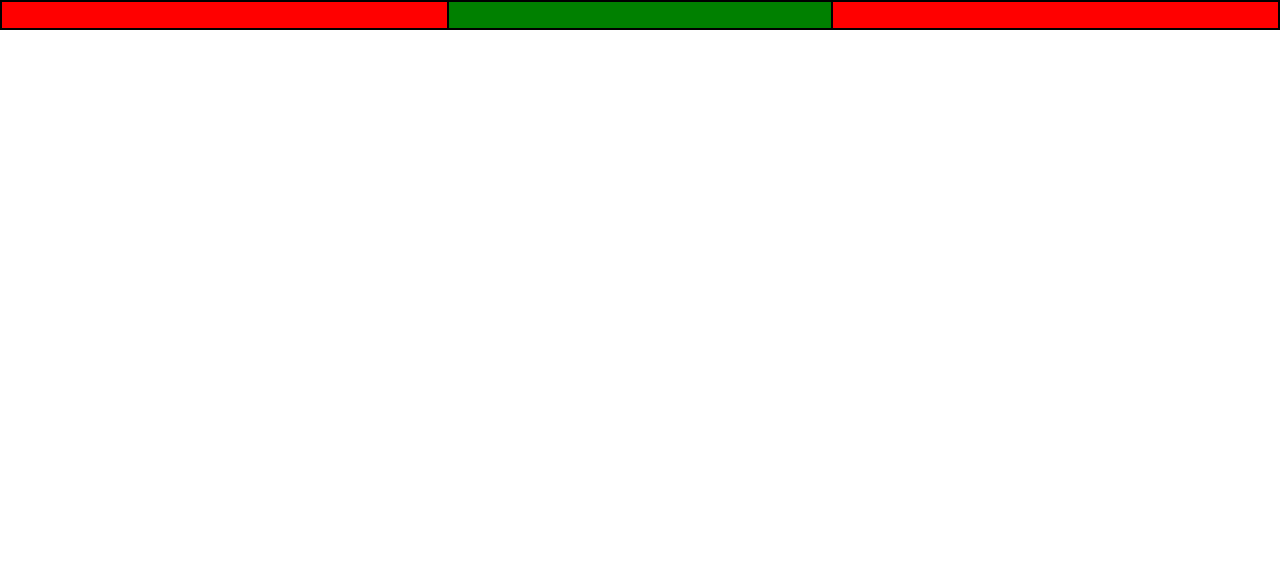
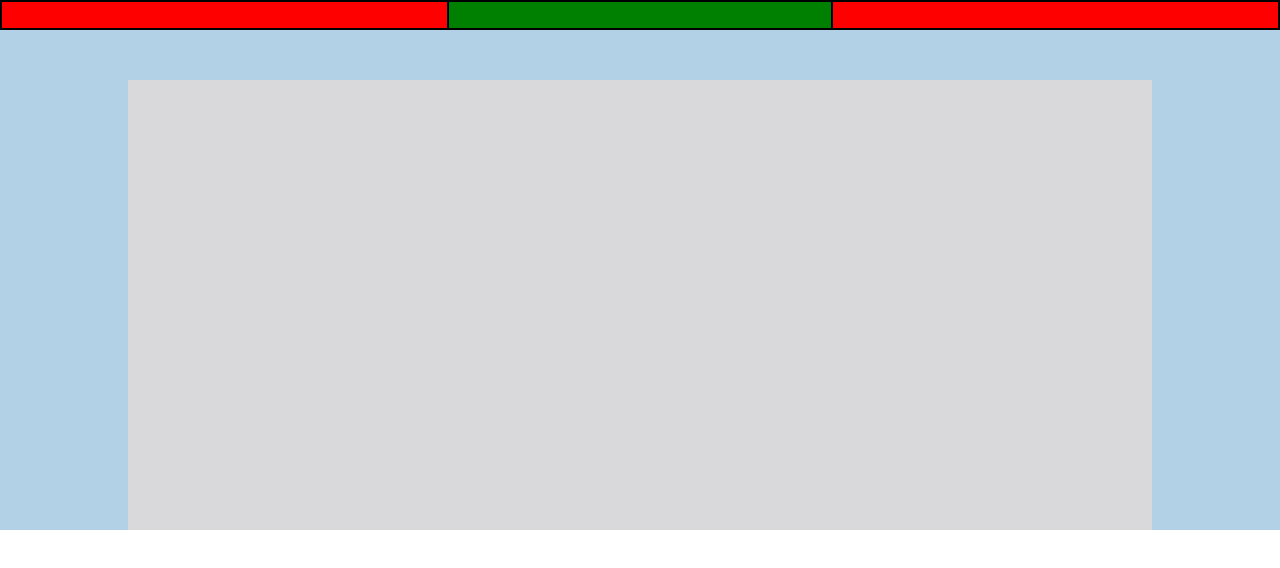
Before and after one commit to WalterCorsini/htmlcss-dropbox, a plain HTML site: page index.html in a window 1280 px wide. Drawn offline with Linux system fonts and the light colour scheme.

Commit message:
add:hero and change class flex in class row e class col

```diff
--- a/css/master.css
+++ b/css/master.css
@@ -12,20 +12,29 @@ a{
     list-style-type: none;
 }
 /* commons */
-.flex{
+.flex-row{
     display: flex;
+}
+
+.flex-col{
+    display: flex;
+    flex-direction: column;
+}
+
+.w-30{
+    width: 30%;
+    /* debug */
+    border: 1px solid black;
+}
+
+.w-80{
+    width: 80%;
 }
 
 /* nav */
 nav{
     width: 100%;
     height: 30px;
-    /* debug */
-    border: 1px solid black;
-}
-
-.w-30{
-    width: 30%;
     /* debug */
     border: 1px solid black;
 }
@@ -41,3 +50,18 @@ nav{
 .w-30:nth-child(2){
     background-color: green;
 }
+
+/* header */
+header{
+    align-items: center;
+    justify-content: flex-end;
+    /* debug */
+    background-color: rgb(179, 209, 230);
+    height: 500px;
+}
+
+.hero{
+    /* debug */
+    height: 450px;
+    background-color: rgb(217, 216, 218);
+}
--- a/index.html
+++ b/index.html
@@ -9,7 +9,7 @@
 </head>
 <body>
     <!-- nav -->
-    <nav class="flex">
+    <nav class="flex-row">
         <div class="w-30 grow"></div>
         <div class="w-30"></div>
         <div class="w-30 grow"></div>
@@ -17,6 +17,11 @@
     <!-- /nav -->
 
     <!-- header -->
+    <header class="flex-col">
+        <div class="hero w-80">
+
+        </div>
+    </header>
     <!-- /header -->
 
     <!-- main -->
```
